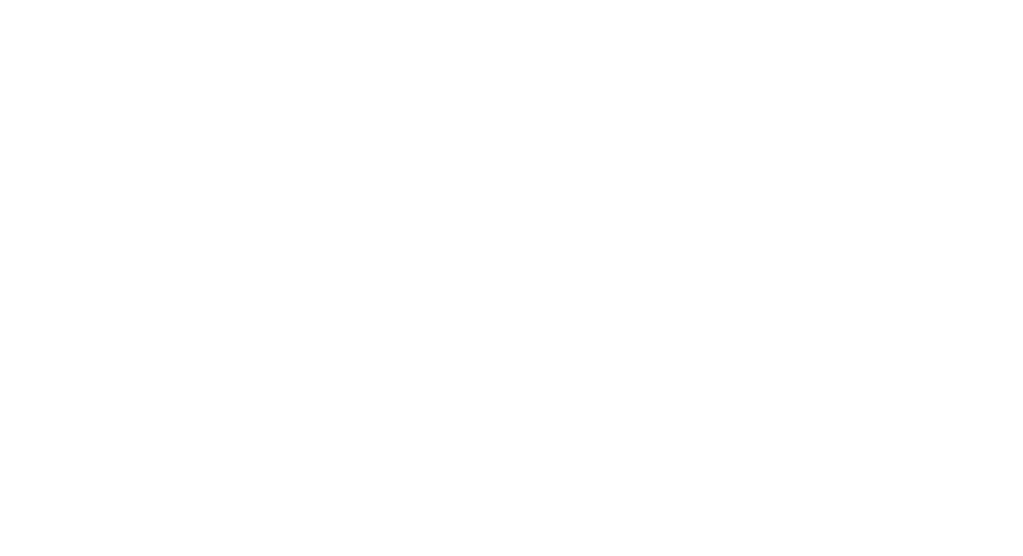
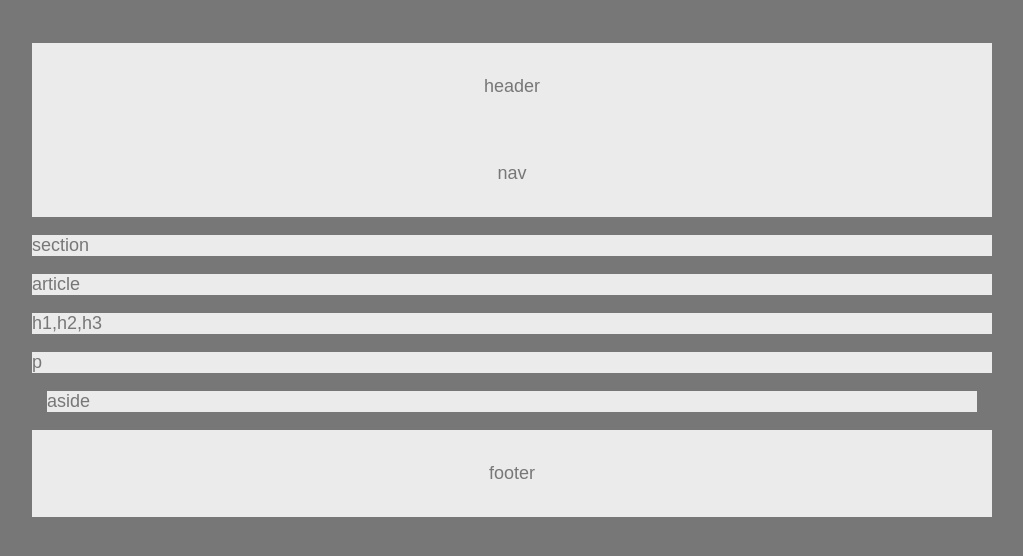
Before and after one commit to CodeNode21/HW-Wireframe, a plain HTML site: page index.html in a window 1280 px wide. Shown: the whole page, without its empty margins (11-1034 px from the left). Drawn offline with Linux system fonts and the light colour scheme.

Commit message:
additional edits

```diff
--- a/index.html
+++ b/index.html
@@ -1,22 +1,33 @@
 <!DOCTYPE html>
 <html lang="en-us">
     <head>
-
+        <title>HW1</title>
+        <link rel="stylesheet" type="text/css" href="style.css">
     </head>
     <body>
-        <!-- Header -->
-
-        <!-- Nav -->
-
-        <!-- Aside -->
-
-        <!-- Section -->
-
-        <!-- Article (With a heading) contained within the Section -->
-
-        <!-- Headers contained within the Article -->
-
-        <!-- Paragraph container within the Article -->
-
+        <div>
+            <div>
+                <header>
+                    <p>header</p>
+                </header>
+            </div>
+            <div>
+                <nav>
+                    <p>nav</p>
+                </nav>
+            </div>
+            <div id="section">
+                <p>section</p>
+                <p>article</p>
+                <p>h1,h2,h3</p>
+                <p>p</p>
+            </div id="aside">
+            <aside>
+                <p>aside</p>
+            </aside>
+            <footer>
+                <p>footer</p>
+            </footer>
+        </div>
     </body>
 </html>
--- a/style.css
+++ b/style.css
@@ -0,0 +1,34 @@
+body{
+    font-family:'Arial', 'Helvetica Neue', Helvetica, sans-serif;
+    color: #777;
+    background: #777;
+    width: 960px;
+    font-size: 18px;
+    padding: 35px;
+}
+
+header,
+nav,
+footer{
+    text-align: center;
+    background: #ebebeb;
+    padding: 15px;
+}
+
+section,
+aside{
+    background: #ebebeb;
+    margin: 15px;
+}
+h1,
+p{
+    color: #777;
+    background: #ebebeb
+}
+section{
+    width: 495px;
+}
+.inner_content{
+    padding: 10px;
+    margin: 5px;
+}
```
Also changed, not shown: intex1.html (deleted, +0 -9 lines), test.html (deleted, +0 -2 lines), easierHW1.html (deleted).
